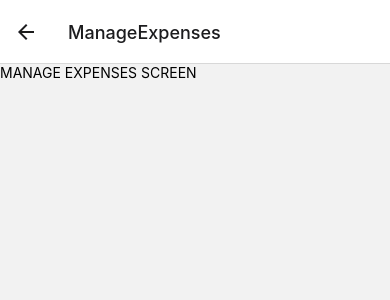
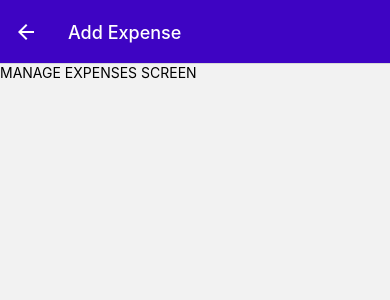
Before and after one commit to lenzarata93/ExpenseTrackerApp, a React Native app in the folder ExpenseTrackerApp/: screen /ManageExpenses in a window 390 px wide. Shown: the top 300 px of the page. Built offline with nearby package versions, Linux system fonts and the light colour scheme.

Commit message:
ManageExpense

```diff
--- a/ExpenseTrackerApp/App.js
+++ b/ExpenseTrackerApp/App.js
@@ -62,7 +62,12 @@
     <>
       <StatusBar style="auto" />
       <NavigationContainer>
-        <Stack.Navigator>
+        <Stack.Navigator
+          screenOptions={{
+            headerStyle: { backgroundColor: GlobalStyles.colors.primary500 },
+            headerTintColor: "white",
+          }}
+        >
           <Stack.Screen
             name="ExpensesOverview"
             component={ExpensesOverview}
@@ -71,6 +76,10 @@
           <Stack.Screen
             name="ManageExpenses"
             component={ManageExpenses}
+            options={{
+              title: "Manage Expense",
+              presentation: "modal", // модал при зареждане
+            }}
           ></Stack.Screen>
         </Stack.Navigator>
       </NavigationContainer>
--- a/ExpenseTrackerApp/components/ExpensesOutput/ExpenseItem.js
+++ b/ExpenseTrackerApp/components/ExpensesOutput/ExpenseItem.js
@@ -3,11 +3,13 @@
 import { getFormattedDate } from "../../util/date";
 import { useNavigation } from "@react-navigation/native";
 
-function ExpenseItem({ title, amount, date, imgUrl }) {
+function ExpenseItem({ id,title, amount, date, imgUrl }) {
   const navigation = useNavigation();
   function expensePressHandler() {
     console.log(`CLICKED`);
-    navigation.navigate("ManageExpenses");
+    navigation.navigate("ManageExpenses",{
+      expenseId : id
+    });
   }
   return (
     <Pressable
--- a/ExpenseTrackerApp/screens/ManageExpense.js
+++ b/ExpenseTrackerApp/screens/ManageExpense.js
@@ -1,7 +1,15 @@
+import { useLayoutEffect } from "react";
 import { Text } from "react-native";
-function ManageExpenses(){
-    return (
-        <Text>MANAGE EXPENSES SCREEN</Text>
-    )
+function ManageExpenses({ route, navigation }) {
+  const editedExpenseId = route.params?.expenseId;
+
+  const isEditing = !!editedExpenseId;
+  useLayoutEffect(() => {
+    navigation.setOptions({
+      title: isEditing ? "Edit Expense" : "Add Expense",
+    });
+  }, [navigation, isEditing]);
+
+  return <Text>MANAGE EXPENSES SCREEN</Text>;
 }
 export default ManageExpenses;
```
